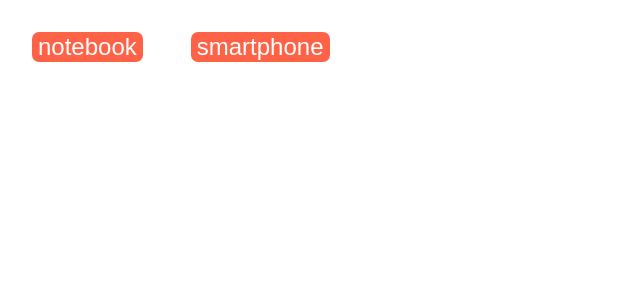
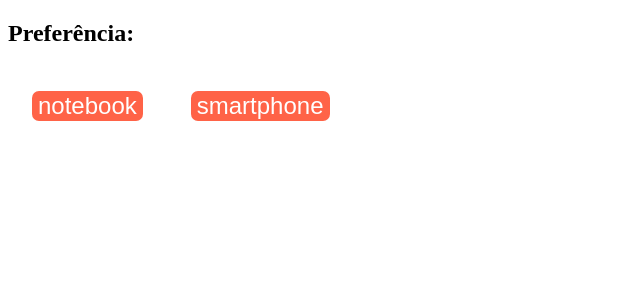
Before and after one commit to TatianaFischer/hooks-exercise-origamid, a React (Create React App) app in the folder hooks-use-effect-desafio/: page / in a window 1280 px wide. Shown: the top 300 px of the page, without its empty margins (0-640 px from the left). Built offline with nearby package versions, Linux system fonts and the light colour scheme.

Commit message:
função de onClick em que altera a preferência do produto ao clicar no botão, pegando o texto do botão como preferência e renderizando

```diff
--- a/hooks-use-effect-desafio/src/App.js
+++ b/hooks-use-effect-desafio/src/App.js
@@ -3,10 +3,15 @@ import './App.css';
 
 const App = () => {
   const [produto, setProduto] = React.useState(null);
+
+  function handleClick({ target }) {
+    setProduto(target.innerText);
+  }
   return (
     <section>
-      <button>notebook</button>
-      <button>smartphone</button>
+      <h1>Preferência: {produto}</h1>
+      <button onClick={handleClick}>notebook</button>
+      <button onClick={handleClick}>smartphone</button>
     </section>
   );
 };
```
Also changed, not shown: 1 other file (tests, documents, lock files or other folders).
